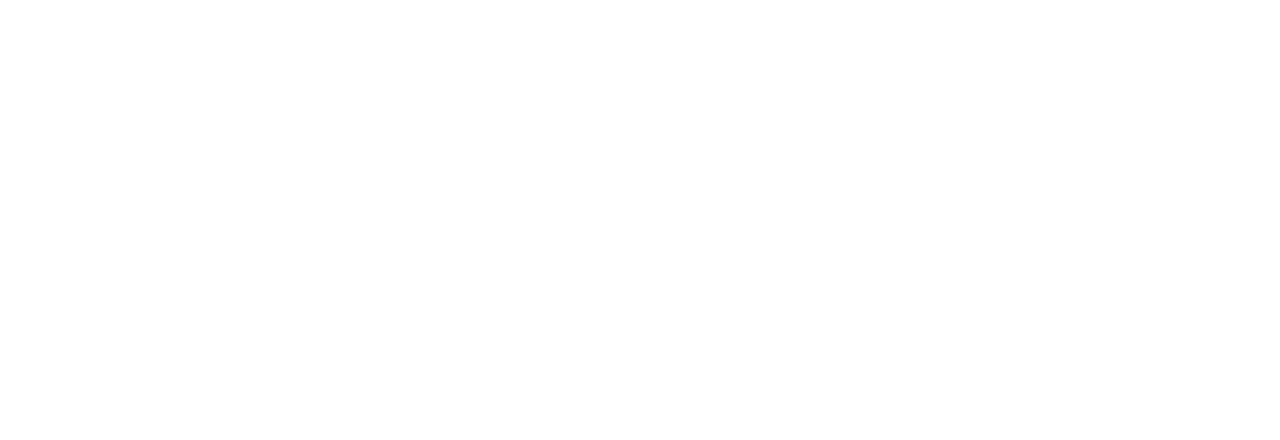
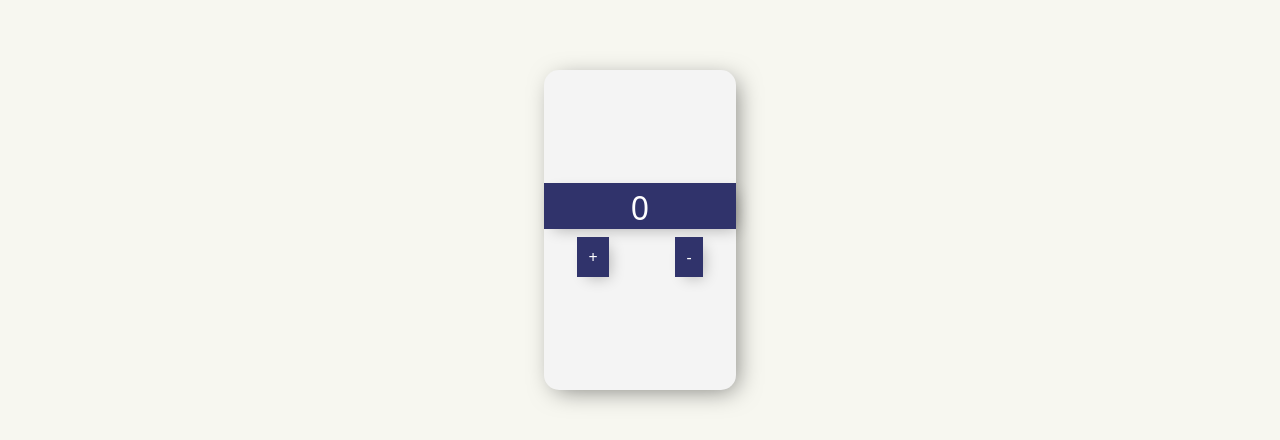
Before and after one commit to johnmarin92/proyecto-coder, a React (Create React App) app: page / in a window 1280 px wide. Shown: the part 221-661 px from the top of the page. Built offline with nearby package versions, Linux system fonts and the light colour scheme.

Commit message:
contador

```diff
--- a/src/App.js
+++ b/src/App.js
@@ -1,6 +1,7 @@
 import React from 'react'
 import NavBar from './components/NavBar/NavBar'
 import ItemListContainer from './components/ItemListContainer/ItemListContainer';
+import ItemCount from './components/ItemCount/ItemCount'
 
 
 
@@ -12,6 +13,7 @@
      <ItemListContainer
         titulo="Este es el encabezado principal y mi ItemListContainer"
      />
+     <ItemCount />
    </div>
   );
 }
--- /dev/null
+++ b/src/components/ItemCount/ItemCount.css
@@ -0,0 +1,73 @@
+.main_div{
+    width: 100%;
+    height: 70vh;
+    background: #f7f7f0;
+    display: flex;
+    flex-direction: row;
+    justify-content: center;
+    align-items: center;
+    text-align: center;
+}
+.center_div{
+    width: 15%;
+    height: 40vh;
+    background-color: #f4f4f4;
+    box-shadow: 5px 5px 25px -5px rgb(0, 0, 0, 0.5);
+    border-radius: 15px;
+    display: flex;
+    flex-direction: column;
+    justify-content: center;
+    align-items: center;
+}
+
+h2{
+
+    color: white;
+    background: transparent;
+    font-size: 100px;
+    background-color: #30336b;
+    padding: 6px 0 2px 0;
+    margin-bottom: 10px;
+    width: 100%;
+    box-shadow: 5px 5px 15px -5px rgba(0, 0, 0, 0.3);
+}
+
+input {
+    text-align: center;
+    height: 30px;
+    top: 10px;
+    border: none;
+    background: transparent;
+    font-size: 20px;
+    font-weight: 500;
+    width: 60%;
+    border-bottom: 2px solid #8566aa;
+    outline: none;
+}
+
+button {
+    min-height: 40px;
+    border-radius: 10%;
+    border-color: transparent;
+    background-color: #30336b;
+    color: #fff;
+    font-size: 20px;
+    border: none;
+    outline: none;
+    padding: 0 11px;
+    margin-top: 30px;
+    box-shadow: 5px 5px 15px -5px rgba(0, 0, 0, 0.3);
+}
+
+
+button:hover {
+    background-color: #22a6b3;
+}
+
+.btn_div{
+
+    width: 100%;
+    display: flex;
+    justify-content: space-around;
+    align-items: center;
+}
--- /dev/null
+++ b/src/components/ItemCount/ItemCount.jsx
@@ -0,0 +1,39 @@
+import React, { useState } from 'react'
+import './ItemCount.css'
+
+
+const ItemCount = () => {
+
+    const [num, setNum] = useState(0)
+
+    const incNum = () => {
+        setNum(num + 1)
+    }
+
+    const decNum = () => {
+        if(num > 0){
+            setNum(num - 1)
+        }else {
+            alert('Agregue un producto')
+           setNum(0)
+        }
+
+    }
+
+
+    return (
+        <>
+            <div className="main_div">
+            <div className="center_div">
+            <h2> {num} </h2>
+            <div className = "btn_div">
+                <button onClick={incNum}> + </button>
+                <button onClick={decNum}> - </button>
+               </div>
+            </div>
+        </div>
+        </>
+    );
+}
+
+export default ItemCount;
```
